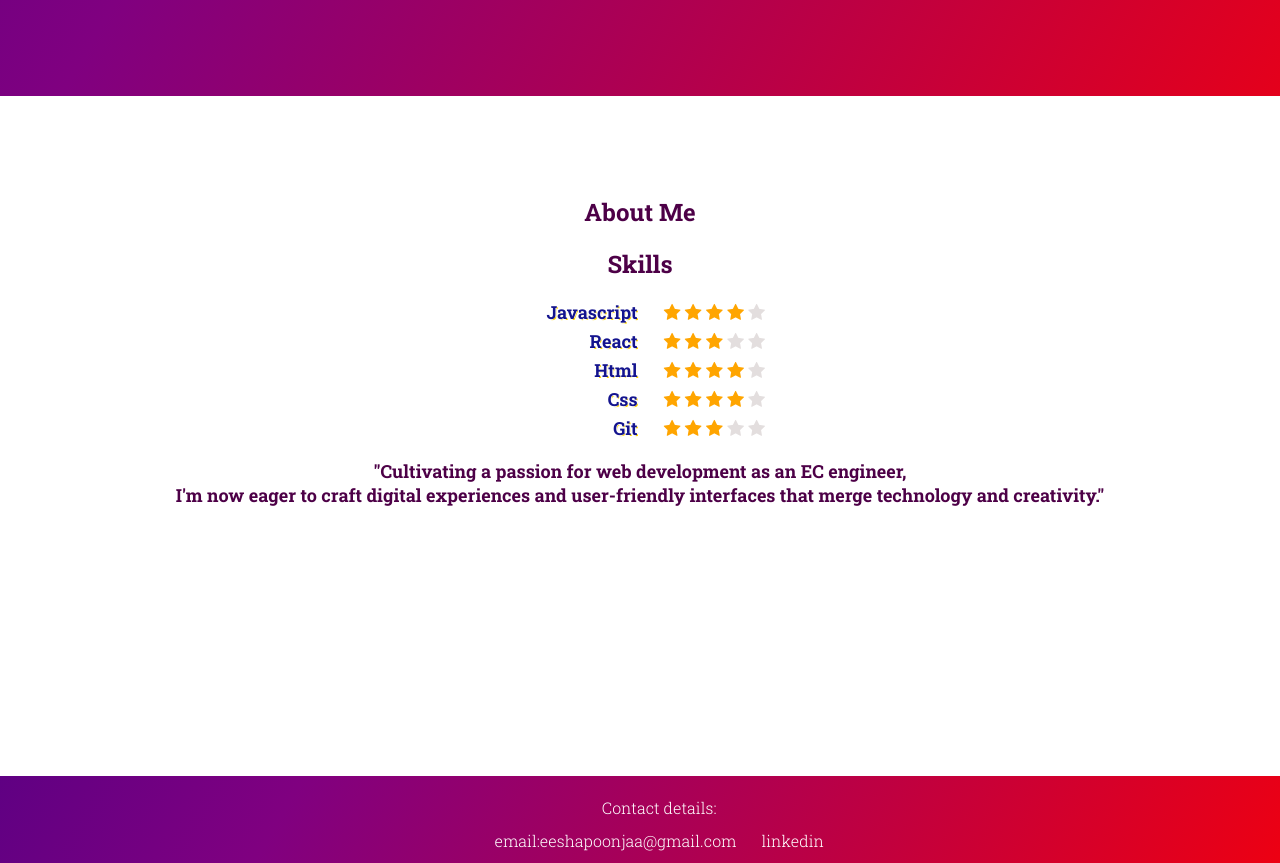
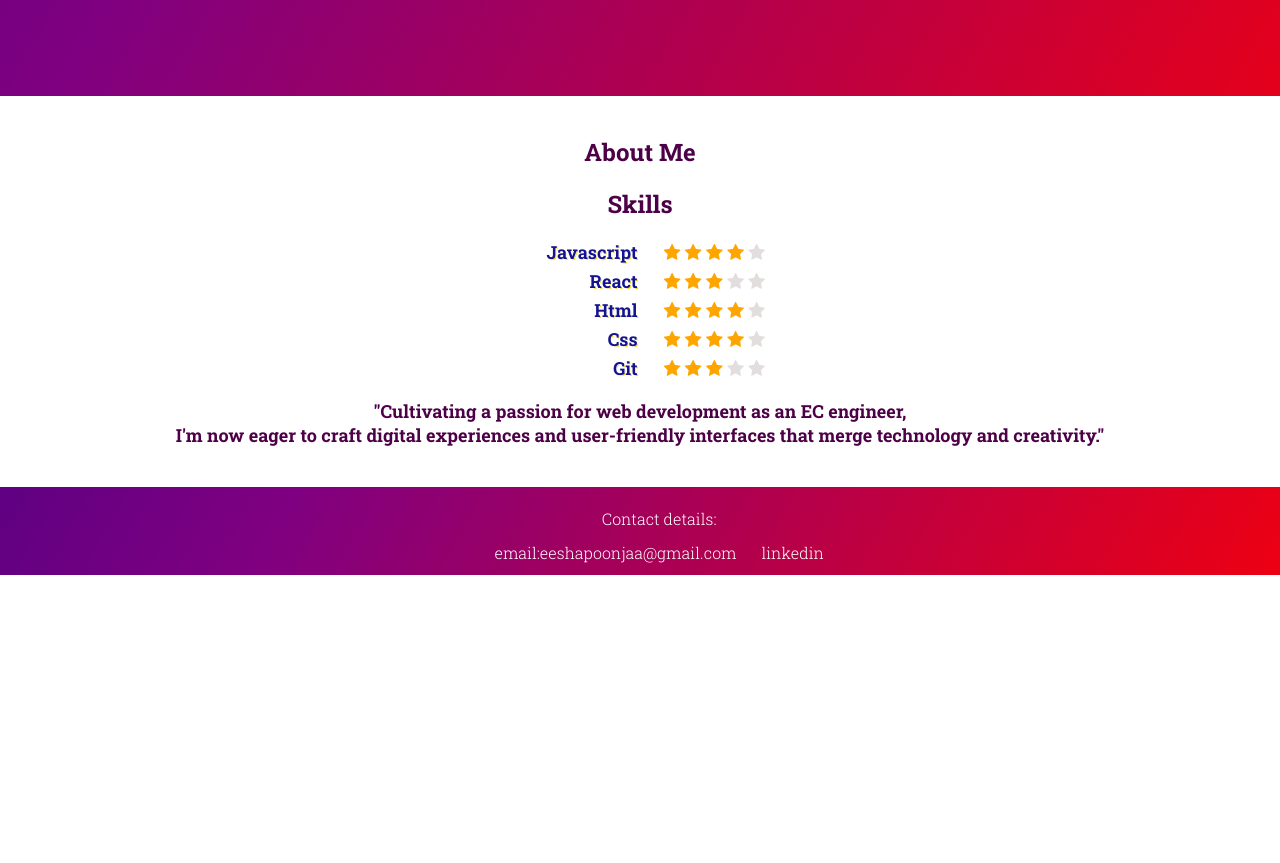
Before and after one commit to EeshaPoonja/my-portfolio, a plain HTML site: page index.html in a window 1280 px wide. Shown: the part 660-1523 px from the top of the page. After the commit the page ends 1235 px from the top, so only its background shows below. Drawn offline with Linux system fonts and the light colour scheme; a web font is replaced by a local one.

Commit message:
Your commit message

```diff
--- a/style.css
+++ b/style.css
@@ -6,7 +6,7 @@ body{
 margin:0px;
 padding:0px;
 
-
+height:fit-content;
 
 }
 
@@ -83,10 +83,11 @@ text-shadow:
 -1px  1px 0 #fff ,
  1px  1px 0 #fff ;
 
-  margin:100px;
+  margin:20px;
   text-align: center;
-  height:60vh;
-
+  height:fit-content;
+margin-bottom:40px;
+margin-top:40px;
 }
 
 #skill{
@@ -249,6 +250,7 @@ text-align: center;
 display: flex;
 flex-wrap:wrap;
 justify-content: center;
+
 color: #4d0047;
 }
 
```
